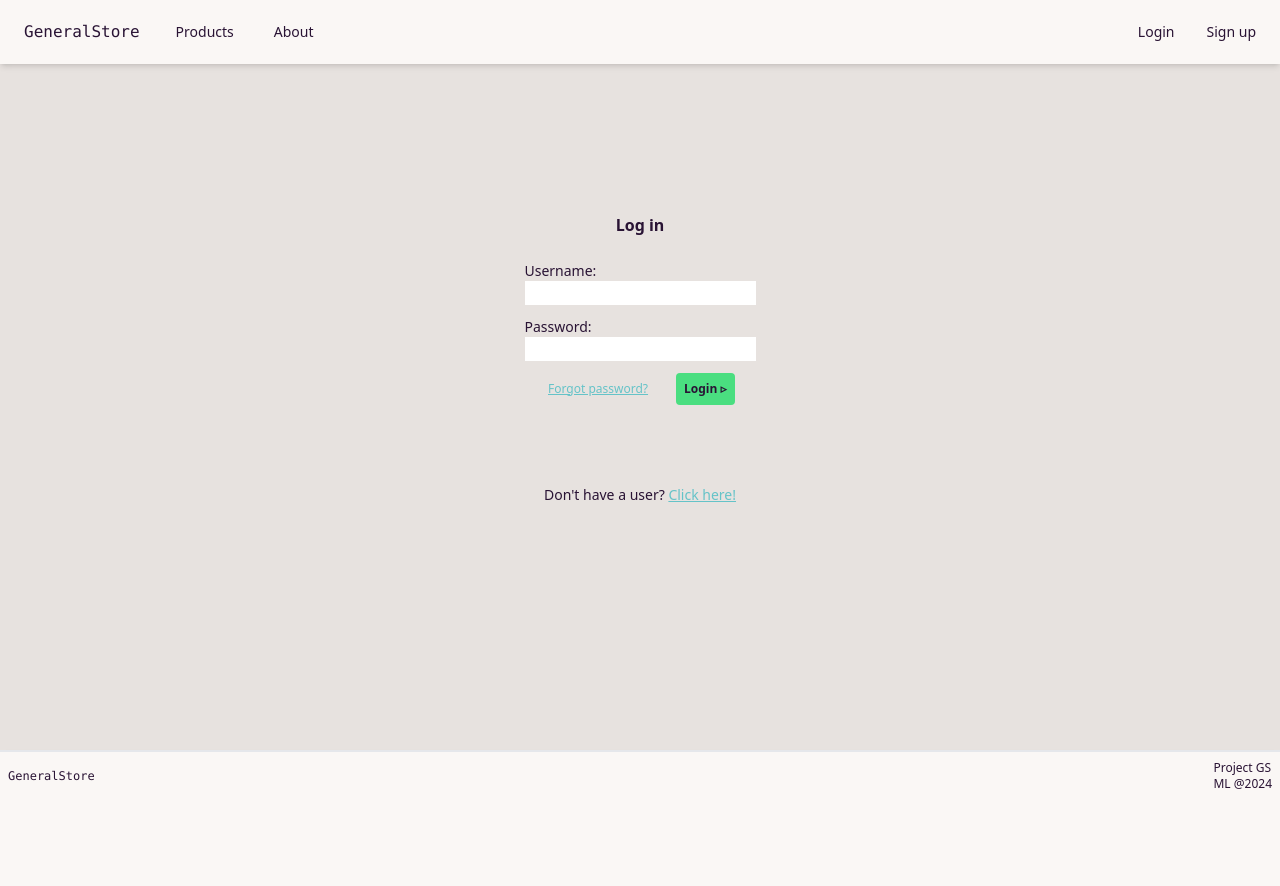
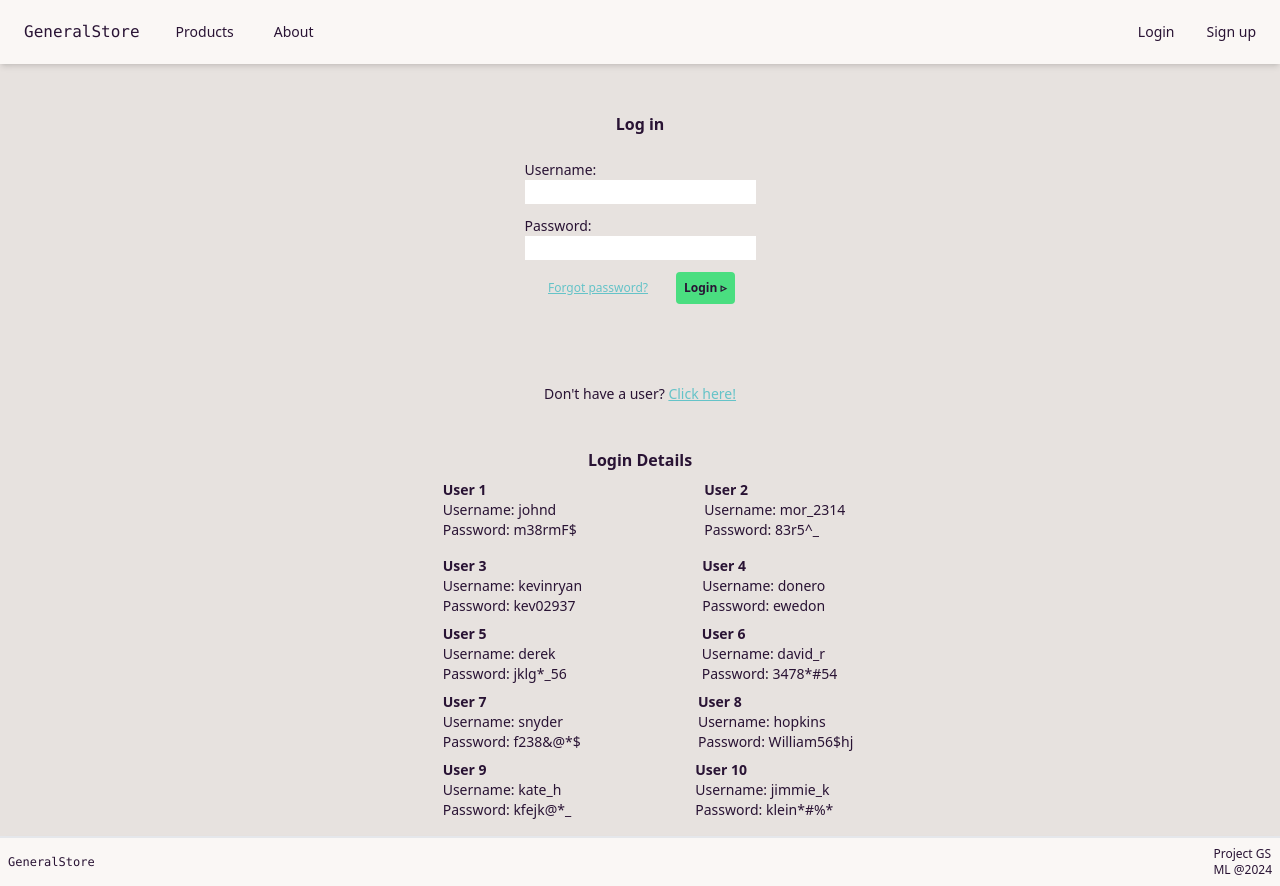
Before and after one commit to Mlaurgaard/vue-prios-term-two, a Vue app: page /login in a window 1280 px wide. Before the commit the page ends 800 px from the top, so only its background shows below. Built offline with nearby package versions, Linux system fonts and the light colour scheme; no server answers.

Commit message:
LoginView and AboutView
AboutView
-Added a note under "List of Login Details"

LoginView
-Added login details directly on page.

```diff
--- a/src/views/AboutView.vue
+++ b/src/views/AboutView.vue
@@ -286,6 +286,10 @@
       gives you the opportunity to see the differences displayed on the user
       page. For example the purchase history and profile information.
     </p>
+    <p class="ml-4 mb-2 text-sm italic">
+      (NOTE: This information is also displayed on the login page itself for
+      copy/paste convenience.)
+    </p>
     <!-- Content container -->
     <!-- USERS -->
     <!-- 1 & 2 -->
--- a/src/views/LoginView.vue
+++ b/src/views/LoginView.vue
@@ -35,6 +35,73 @@
           >Click here!</router-link
         >
       </p>
+    </div>
+  </div>
+  <div class="flex-col md:w-1/3 mx-auto">
+    <h1 class="font-bold text-center mb-2">Login Details</h1>
+    <div class="ml-4 mb-2 pr-2 md:flex md:justify-between">
+      <span class="mb-2 text-sm">
+        <p class="font-bold">User 1</p>
+        <p>Username: johnd</p>
+        <p>Password: m38rmF$</p>
+      </span>
+      <span class="text-sm">
+        <p class="font-bold">User 2</p>
+        <p>Username: mor_2314</p>
+        <p>Password: 83r5^_</p>
+      </span>
+    </div>
+    <!-- 3 & 4 -->
+    <div class="ml-4 mb-2 pr-7 md:flex md:justify-between">
+      <span class="text-sm">
+        <p class="font-bold">User 3</p>
+        <p>Username: kevinryan</p>
+        <p>Password: kev02937</p>
+      </span>
+      <span class="text-sm">
+        <p class="font-bold">User 4</p>
+        <p>Username: donero</p>
+        <p>Password: ewedon</p>
+      </span>
+    </div>
+    <!-- 5 & 6 -->
+    <div class="ml-4 mb-2 pr-4 md:flex md:justify-between">
+      <span class="text-sm">
+        <p class="font-bold">User 5</p>
+        <p>Username: derek</p>
+        <p>Password: jklg*_56</p>
+      </span>
+      <span class="text-sm">
+        <p class="font-bold">User 6</p>
+        <p>Username: david_r</p>
+        <p>Password: 3478*#54</p>
+      </span>
+    </div>
+    <!-- 7 & 8 -->
+    <div class="ml-4 mb-2 md:flex md:justify-between">
+      <span class="text-sm">
+        <p class="font-bold">User 7</p>
+        <p>Username: snyder</p>
+        <p>Password: f238&@*$</p>
+      </span>
+      <span class="text-sm">
+        <p class="font-bold">User 8</p>
+        <p>Username: hopkins</p>
+        <p>Password: William56$hj</p>
+      </span>
+    </div>
+    <!-- 9 & 10 -->
+    <div class="ml-4 mb-4 pr-5 md:flex md:justify-between">
+      <span class="text-sm">
+        <p class="font-bold">User 9</p>
+        <p>Username: kate_h</p>
+        <p>Password: kfejk@*_</p>
+      </span>
+      <span class="text-sm">
+        <p class="font-bold">User 10</p>
+        <p>Username: jimmie_k</p>
+        <p>Password: klein*#%*</p>
+      </span>
     </div>
   </div>
 </template>
```
